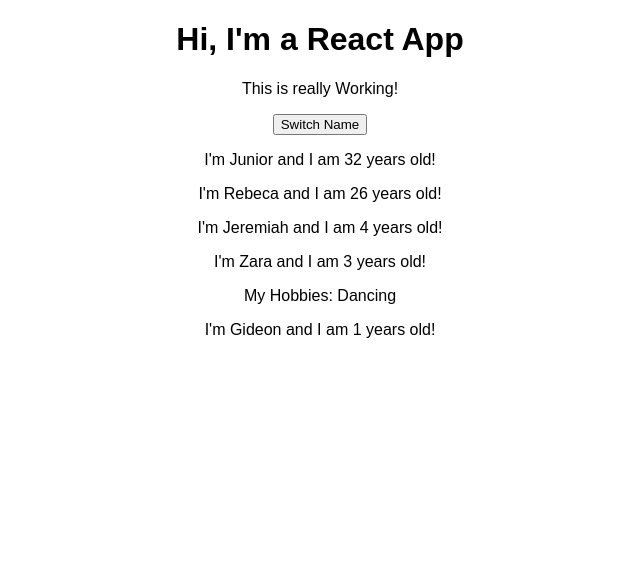
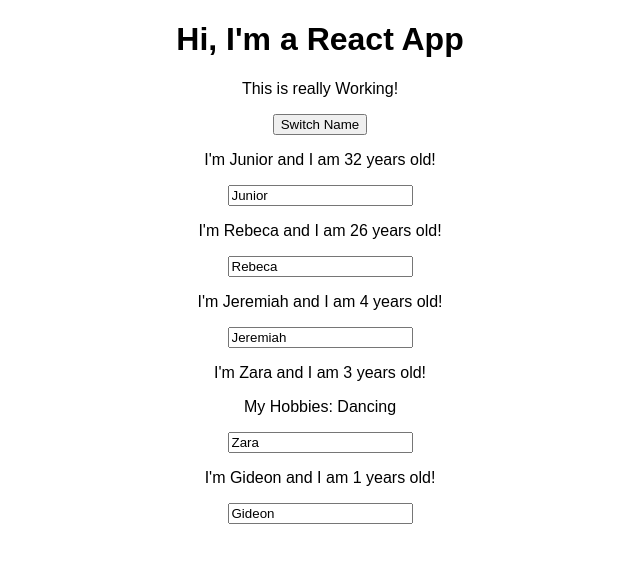
Before and after one commit to JuniorTavarez/maximilian-reactcourse, a React (Create React App) app: page / in a window 1280 px wide. Shown: the top 562 px of the page, without its empty margins (320-960 px from the left). Built offline with nearby package versions, Linux system fonts and the light colour scheme.

Commit message:
adding 2 way bind

```diff
--- a/src/App.js
+++ b/src/App.js
@@ -55,6 +55,33 @@
       ],
     });
   };
+  nameChangedHandler = (event) => {
+    // console.log(this);
+    this.setState({
+      persons: [
+        {
+          name: event.target.value,
+          age: 31,
+        },
+        {
+          name: 'Becky',
+          age: 26,
+        },
+        {
+          name: 'Puppy',
+          age: 4,
+        },
+        {
+          name: 'Zara',
+          age: 2,
+        },
+        {
+          name: 'Gideon',
+          age: 1,
+        },
+      ],
+    });
+  };
 
   render() {
     return (
@@ -67,6 +94,7 @@
         <Person
           name={this.state.persons[0].name}
           age={this.state.persons[0].age}
+          changed={this.nameChangedHandler}
         />
 
         <Person
--- a/src/Person/Person.js
+++ b/src/Person/Person.js
@@ -7,6 +7,7 @@
         I'm {props.name} and I am {props.age} years old!
       </p>
       <p>{props.children}</p>
+      <input type="text" onChange={props.changed} value={props.name} />
     </div>
   );
 };
```
